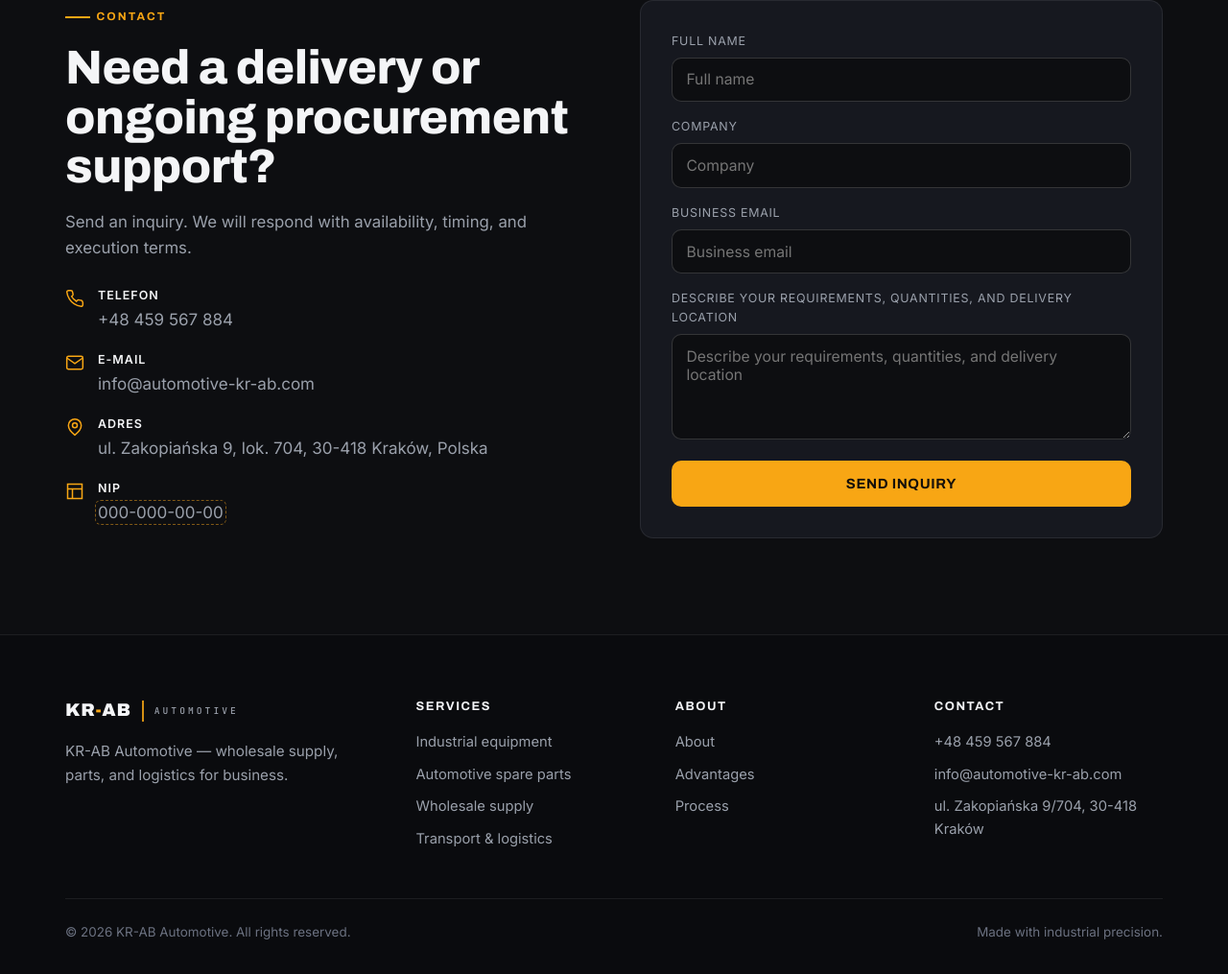
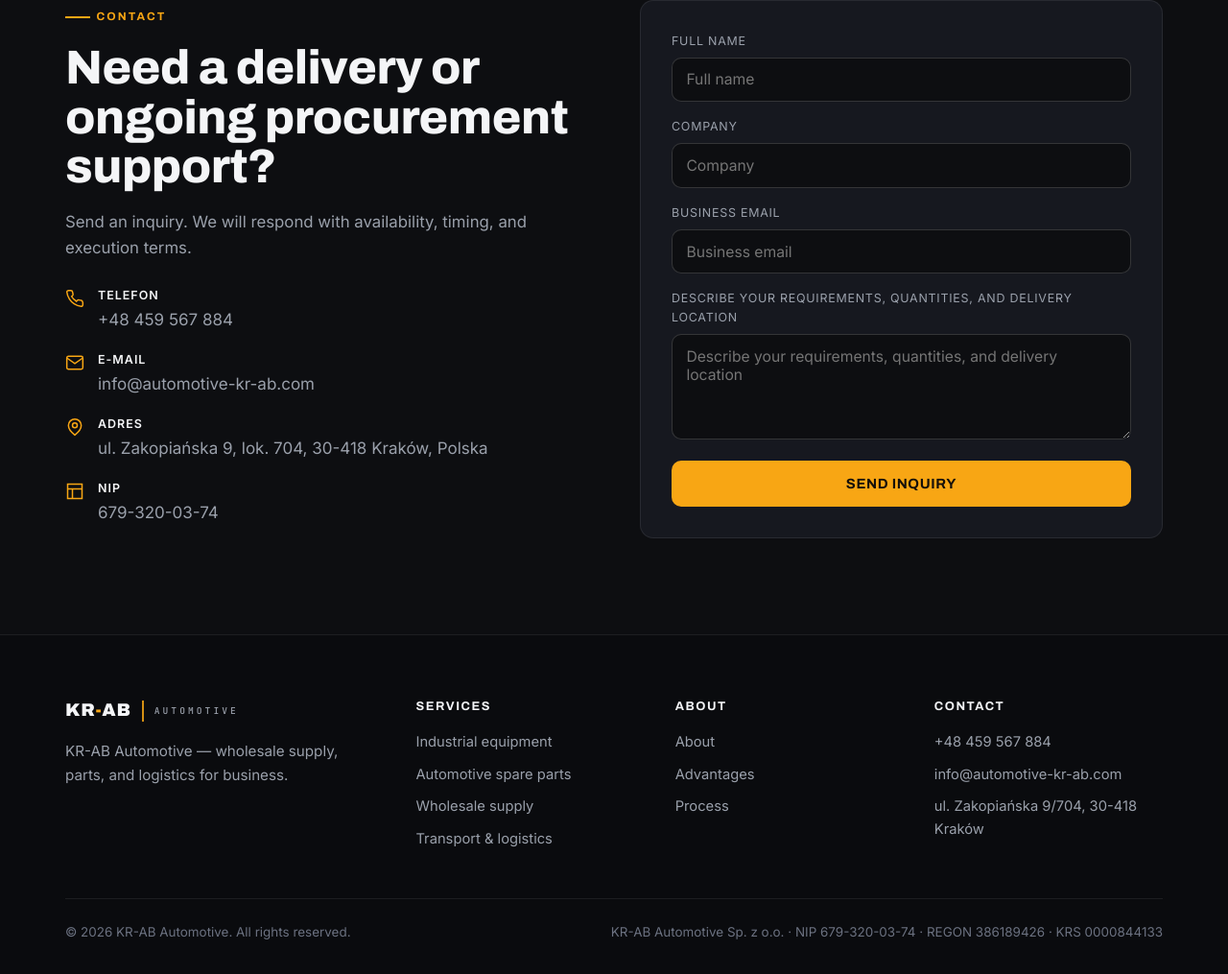
Before and after one commit to CryGor11/krab-automotive, a plain HTML site: page index.html in a window 1280 px wide. Shown: the part 4473-5488 px from the top of the page at 96% size. Drawn offline with Linux system fonts and the light colour scheme.

Commit message:
Add company legal details (NIP, REGON, KRS), EN default

```diff
--- a/index.html
+++ b/index.html
@@ -177,7 +177,7 @@
           <div class="ci"><svg viewBox="0 0 24 24" fill="none" stroke="currentColor" stroke-width="1.8"><path d="M22 16.9v3a2 2 0 0 1-2.2 2 19.8 19.8 0 0 1-8.6-3.1 19.5 19.5 0 0 1-6-6A19.8 19.8 0 0 1 2.1 4.2 2 2 0 0 1 4.1 2h3a2 2 0 0 1 2 1.7c.1.9.3 1.8.6 2.6a2 2 0 0 1-.5 2.1L8 9.6a16 16 0 0 0 6 6l1.2-1.2a2 2 0 0 1 2.1-.5c.8.3 1.7.5 2.6.6a2 2 0 0 1 1.7 2Z"/></svg><div><b>Telefon</b><a href="tel:+48459567884">+48 459 567 884</a></div></div>
           <div class="ci"><svg viewBox="0 0 24 24" fill="none" stroke="currentColor" stroke-width="1.8"><rect x="2" y="4" width="20" height="16" rx="2"/><path d="m2 6 10 7L22 6"/></svg><div><b>E-mail</b><a href="mailto:info@automotive-kr-ab.com">info@automotive-kr-ab.com</a></div></div>
           <div class="ci"><svg viewBox="0 0 24 24" fill="none" stroke="currentColor" stroke-width="1.8"><path d="M20 10c0 6-8 12-8 12s-8-6-8-12a8 8 0 0 1 16 0Z"/><circle cx="12" cy="10" r="3"/></svg><div><b>Adres</b><span>ul. Zakopiańska 9, lok. 704, 30-418 Kraków, Polska</span></div></div>
-          <div class="ci"><svg viewBox="0 0 24 24" fill="none" stroke="currentColor" stroke-width="1.8"><path d="M3 3h18v18H3z"/><path d="M3 9h18M9 21V9"/></svg><div><b>NIP</b><span class="ph">000-000-00-00</span></div></div>
+          <div class="ci"><svg viewBox="0 0 24 24" fill="none" stroke="currentColor" stroke-width="1.8"><path d="M3 3h18v18H3z"/><path d="M3 9h18M9 21V9"/></svg><div><b>NIP</b><span>679-320-03-74</span></div></div>
         </div>
       </div>
       <form class="quote reveal">
@@ -222,7 +222,7 @@
     </div>
     <div class="footer-bottom">
       <span>© <span id="year">2026</span> KR-AB Automotive. <span data-i18n="footer.rights">Wszelkie prawa zastrzeżone.</span></span>
-      <span>Made with industrial precision.</span>
+      <span>KR-AB Automotive Sp. z o.o. · NIP 679-320-03-74 · REGON 386189426 · KRS 0000844133</span>
     </div>
   </div>
 </footer>
```
